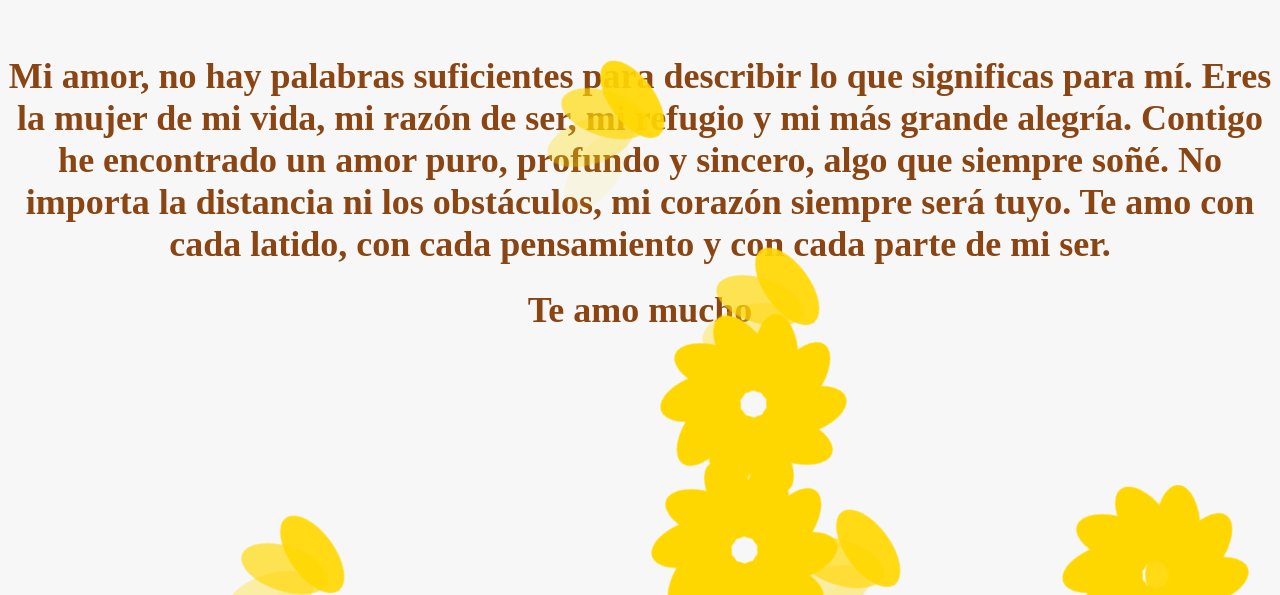
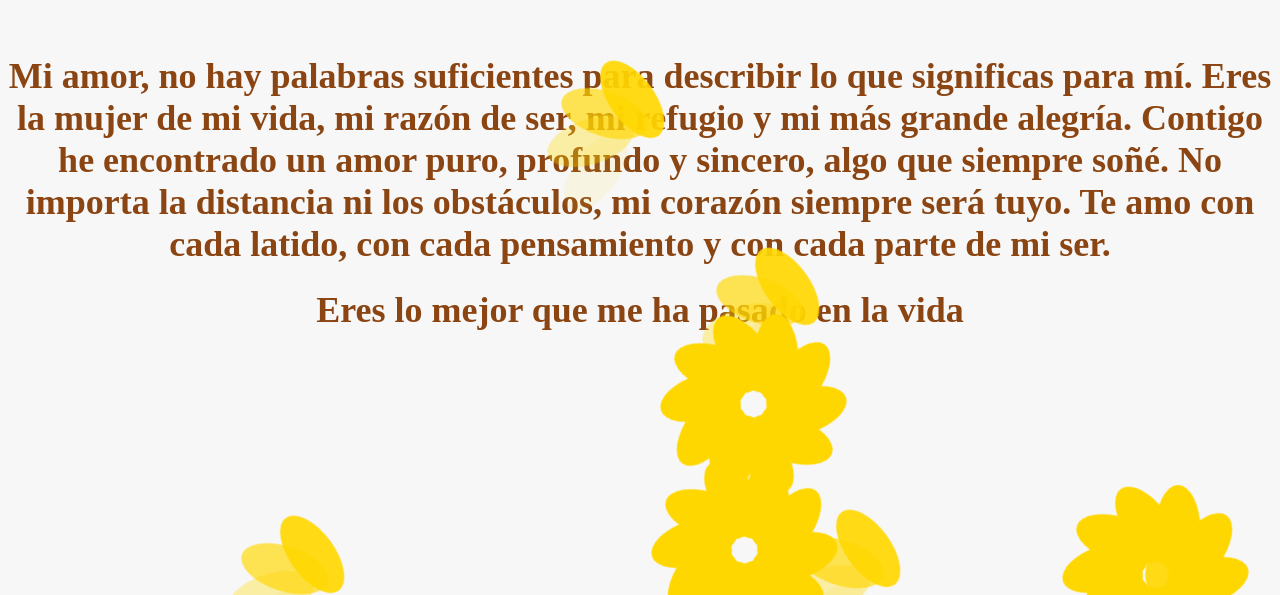
Before and after one commit to Ingcesar24/Nany-teamo-flowers-ingcesar24.github.io-, a plain HTML site: page index.html in a window 1280 px wide. Shown: the part 205-800 px from the top of the page. Drawn offline with Linux system fonts and the light colour scheme.

Commit message:
Update index.html

```diff
--- a/index.html
+++ b/index.html
@@ -4,12 +4,12 @@
     <meta charset="UTF-8">
     <meta name="viewport" content="width=device-width, initial-scale=1.0">
     <link rel="stylesheet" href="styles.css">
-    <title>Flores Amarillas</title>
+    <title>Carta Amor</title>
 </head>
 <body>
     <div class="container">
         <h1>Mi amor, no hay palabras suficientes para describir lo que significas para mí. Eres la mujer de mi vida, mi razón de ser, mi refugio y mi más grande alegría. Contigo he encontrado un amor puro, profundo y sincero, algo que siempre soñé. No importa la distancia ni los obstáculos, mi corazón siempre será tuyo. Te amo con cada latido, con cada pensamiento y con cada parte de mi ser.</h1>
-        <h1>Te amo mucho</h1>
+        <h1>Eres lo mejor que me ha pasado en la vida</h1>
         <div class="flower-container">
             <!-- Las flores se agregarán y eliminarán aquí mediante JavaScript -->
         </div>
```
